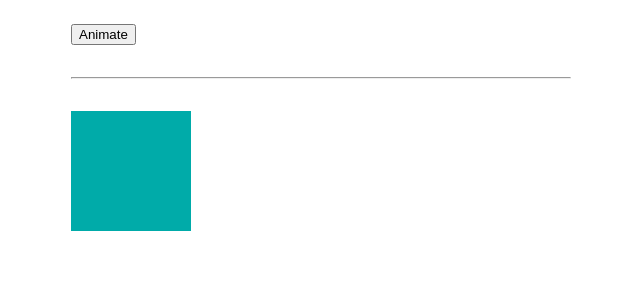
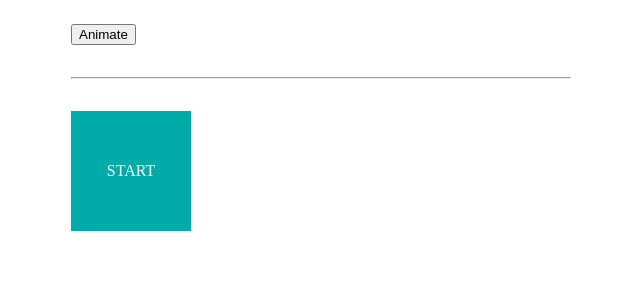
Before and after one commit to Chuchundrium/Angular-theory, an Angular app: page / in a window 1280 px wide. Shown: the top 300 px of the page, without its empty margins (319-959 px from the left). Built offline with nearby package versions, Linux system fonts and the light colour scheme.

Commit message:
14-Animation-03-transition

```diff
--- a/src/app/app.component.html
+++ b/src/app/app.component.html
@@ -4,5 +4,7 @@
   <div
     class="box"
     [@box]="boxState"
-  ></div>
+  >
+    {{ boxState | uppercase}}
+  </div>
 </div>
--- a/src/app/app.component.scss
+++ b/src/app/app.component.scss
@@ -13,4 +13,5 @@ hr {
   display: flex;
   align-items: center;
   justify-content: center;
+  color: white;
 }
--- a/src/app/app.component.ts
+++ b/src/app/app.component.ts
@@ -1,5 +1,5 @@
 import { Component } from '@angular/core';
-import {state, style, trigger} from '@angular/animations';
+import {animate, state, style, transition, trigger} from '@angular/animations';
 
 @Component({
   selector: 'app-root',
@@ -13,7 +13,9 @@ import {state, style, trigger} from '@angular/animations';
       state('end', style({
         background: '#da532c',
         transform: 'scale(1.2)'
-      }))
+      })),
+      transition('start => end', animate(450)),
+      transition('end => start', animate('800ms ease-in-out'))
     ])
   ]
 })
```
